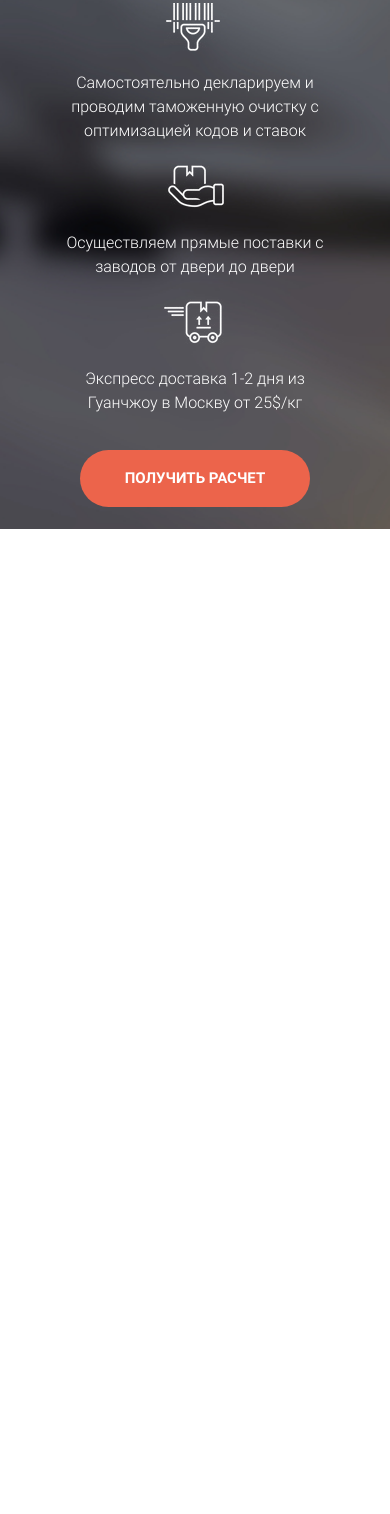
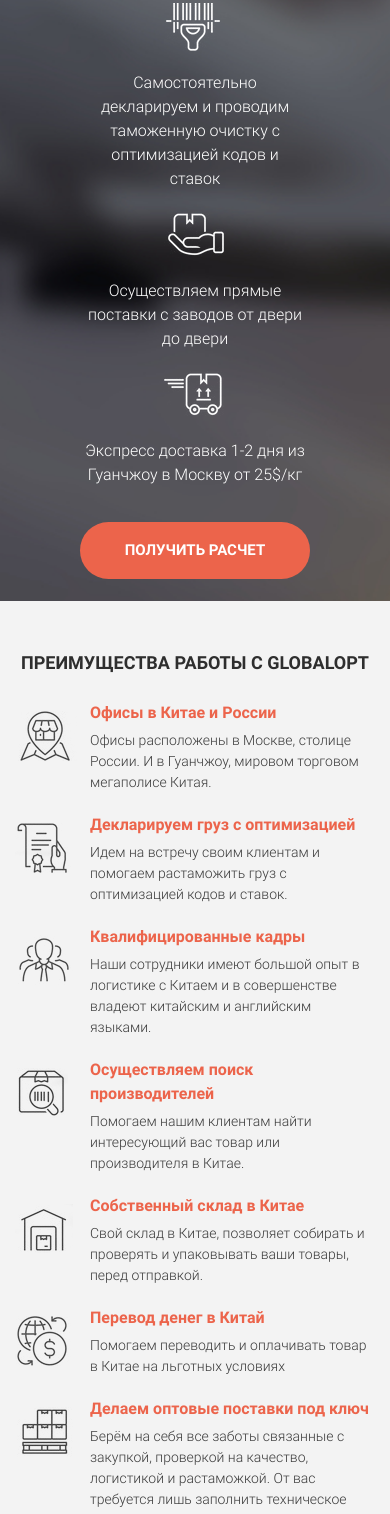
Before and after one commit to vladimirYI/delivery_proj, a website: page src/index.html in a window 390 px wide. Shown: the part 486-2000 px from the top of the page. Before the commit the page ends 1015 px from the top, so only its background shows below. Drawn offline with nearby package versions, Linux system fonts and the light colour scheme.

Commit message:
add media

```diff
--- a/src/index.html
+++ b/src/index.html
@@ -58,7 +58,7 @@
         </div>
     </section>
 
-    <!-- <section class="advantages">
+    <section class="advantages">
         <div class="container">
             <h2 class="title">Преимущества работы с GlobalOpt</h2>
             <div class="advantages__items">
@@ -127,7 +127,7 @@
                 </div>
             </div>
         </div>
-    </section> -->
+    </section>
 
     <!-- <section class="work">
         <div class="container">
--- a/src/scss/base/_media.scss
+++ b/src/scss/base/_media.scss
@@ -33,10 +33,21 @@
             font-size: 14px;
         }
     }
+    .advantages{
+        &__item{
+            width: 390px;
+        }
+        &__items{
+            padding: 0 40px;
+        }
+    }
 }
 
 
 @media (max-width: 991px){
+    .title{
+        font-size: 22px;
+    }
     .header{
         &__contacts{
             display: none;
@@ -65,10 +76,22 @@
 
         }
     }
+    .advantages{
+        padding: 48px 0 41px 0;
+        &__item{
+            width: 290px;
+        }
+        &__items{
+            padding: 0 40px;
+        }
+    }
 
 }
 
 @media (max-width: 767px){
+    .title{
+        font-size: 20px;
+    }
     .promo{
         h3{
             font-size: 18px;
@@ -84,6 +107,10 @@
         }
         &__items{
             flex-wrap: wrap;
+            width: 600px;
+            margin: 0 auto;
+            margin-bottom: 25px;
+            margin-top: 27px;
         }
         &__item{
             margin-bottom: 20px;
@@ -148,9 +175,28 @@
             }
        }
    }
+   .advantages{
+    padding: 48px 0 21px 0;
+        &__item{
+            width: 450px;
+            margin-bottom: 20px;
+
+        }
+        &__items{
+            justify-content: center;
+            margin-top: 25px;
+            :nth-child(n+3){
+                margin-top: 0;
+            }
+
+    }
+}
 }
 
 @media (max-width: 575px){
+    .title{
+        font-size: 18px;
+    }
     .promo{
         padding: 22px 10px 22px 10px;
         h3{
@@ -169,6 +215,7 @@
             flex-wrap: wrap;
             justify-content: center;
             margin-bottom: 15px;
+            width: 300px;
         }
         &__item{
             margin-bottom: 20px;
@@ -190,5 +237,11 @@
         position: absolute;
         right: 20px;
     }
+    .advantages{
+        &__items{
+            padding: 0px 15px;
+        }
+
+    }
 
 }
--- a/src/scss/blocks/_advantages.scss
+++ b/src/scss/blocks/_advantages.scss
@@ -27,7 +27,6 @@
     }
     &__text{
         margin-left: 20px;
-        width: 447px;
     }
     &__header{
         color: #ec644b;
```
Also changed, not shown: src/css/style.min.css.
